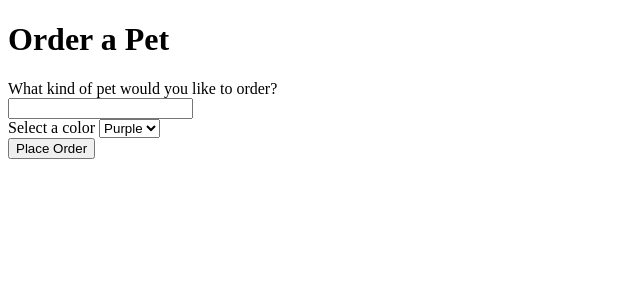
After one commit to ChangmingTan/pets2, a PHP site: template views/pet-order.html in a window 1280 px wide. The commit adds this page. Shown: the top 300 px of the page, without its empty margins (0-640 px from the left). Run offline with PHP 8.4, Linux system fonts and the light colour scheme; the template is opened without the code that fills it, so the values that code supplies are empty.

Commit message:
added order page

```diff
--- a/index.php
+++ b/index.php
@@ -17,6 +17,10 @@ $f3->route('GET /', function () {
     echo $view->render('views/pet-home.html');
 });
 
+//Order route
+$f3->route('GET|POST /order', function ($f3) {
+    echo "Order Page";
+});
 
 //run f3
 $f3->run();
--- /dev/null
+++ b/views/pet-order.html
@@ -0,0 +1,39 @@
+<!doctype html>
+<html lang="en">
+<head>
+    <title>Pet Order</title>
+    <include href="includes/header.htm"></include>
+</head>
+<body>
+<div class="container">
+    <h1>Order a Pet</h1>
+
+    <form action="#" method="post" class="form-horizontal">
+
+        <!-- get pet -->
+        <div class="form-group">
+            <label for="pet" class="col-sm-2 control-label">What kind of pet would you like to order?</label>
+
+            <div class="col-sm-4">
+                <input class="form-control" type="text" name="pet" id="pet">
+            </div>
+        </div>
+
+        <!-- get color -->
+        <div class="form-group">
+            <label class="col-sm-2 control-label">Select a color</label>
+
+            <select class="col-sm-4">
+                <option id="purple" value="purple"> Purple</option>
+                <option id="black" value="black"> Black</option>
+                <option id="white" value="white"> White</option>
+            </select>
+        </div>
+
+        <div class="col-xs-3 ">
+            <input class="form-control btn btn-default" type="submit" value="Place Order">
+        </div>
+    </form>
+</div>
+</body>
+</html>
```
Also changed, not shown: views/pet-home.html (+2 -5 lines).
